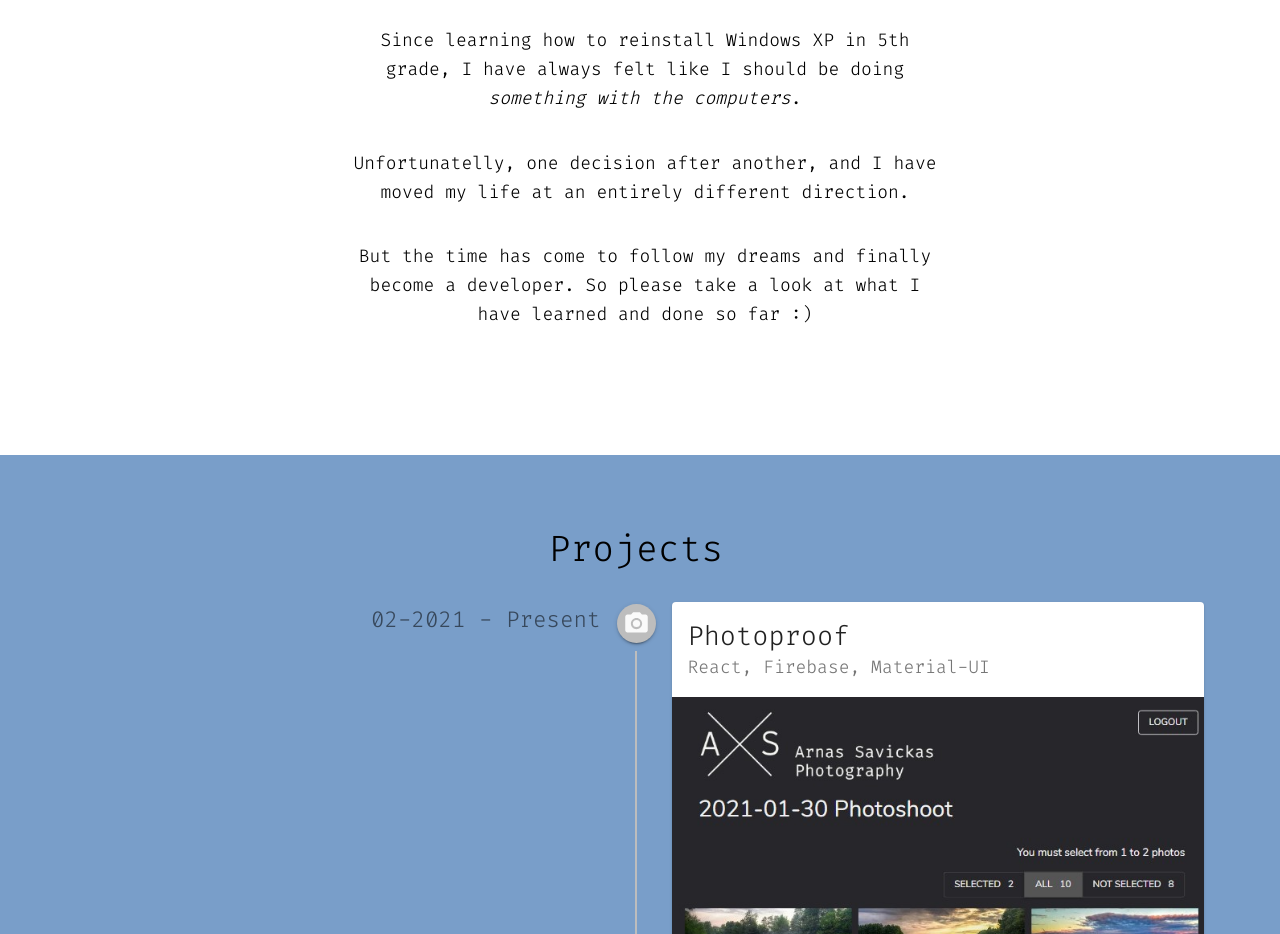
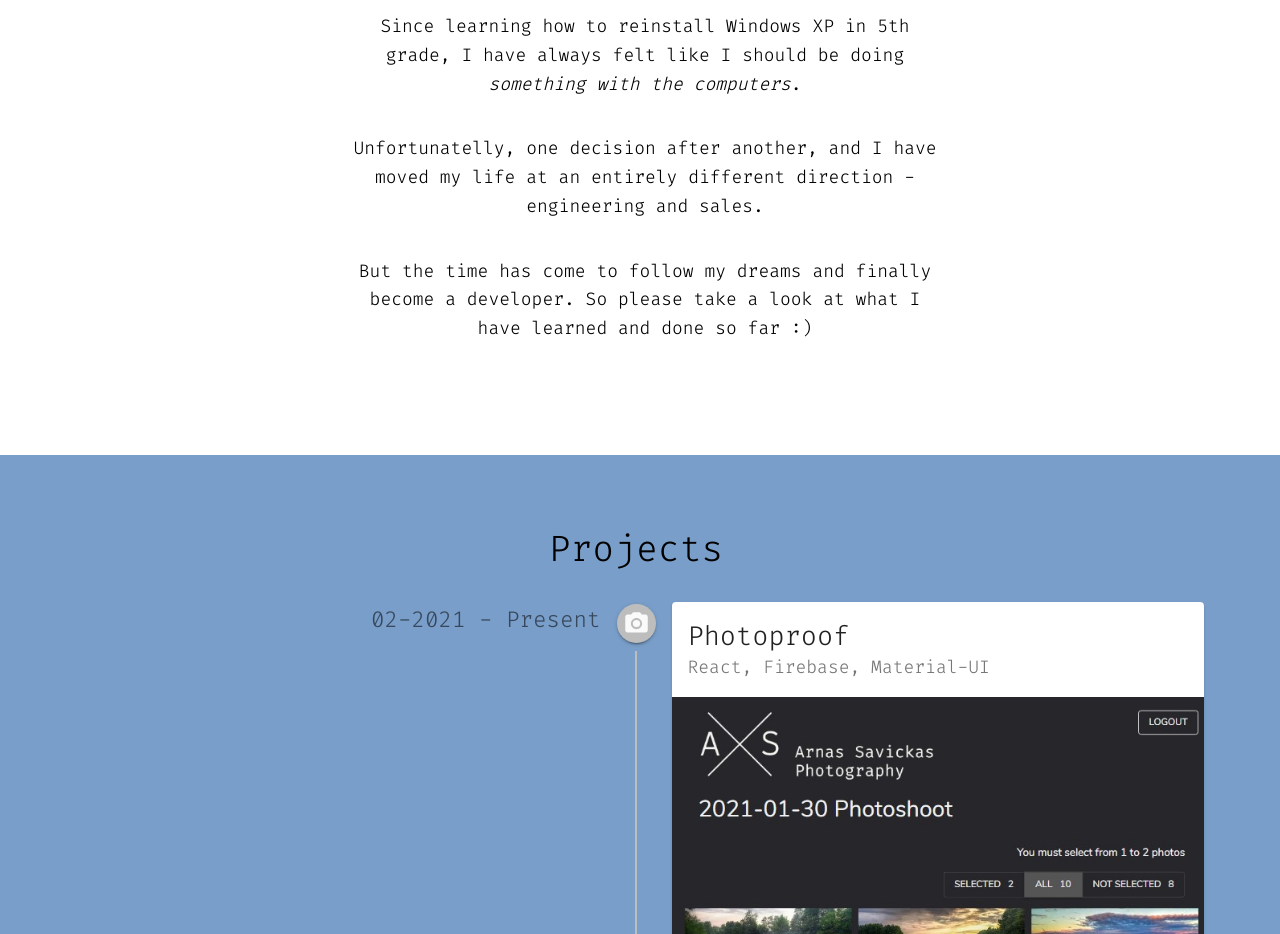
Before and after one commit to arnassavickas/portfolio, a Next.js app: page / in a window 1280 px wide. Shown: the part 1145-2079 px from the top of the page. Built offline with nearby package versions, Linux system fonts and the light colour scheme.

Commit message:
Update description

```diff
--- a/components/AboutMeSection/AboutMeSection.tsx
+++ b/components/AboutMeSection/AboutMeSection.tsx
@@ -19,7 +19,7 @@ const AboutMeSection: React.FC = () => {
       </p>
       <p className={styles.paragraph}>
         Unfortunatelly, one decision after another, and I have moved my life at
-        an entirely different direction.
+        an entirely different direction - engineering and sales.
       </p>
       <p className={styles.paragraph}>
         But the time has come to follow my dreams and finally become a
```
